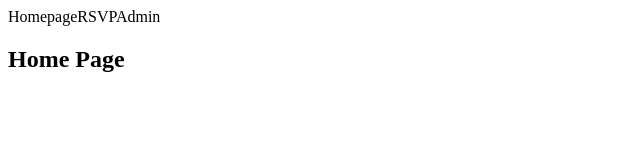
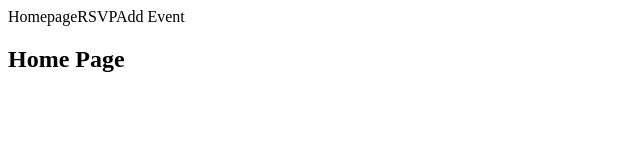
Before and after one commit to dmaleknia/Guest-List, a React app: page / in a window 1280 px wide. Shown: the top 160 px of the page, without its empty margins (0-640 px from the left). Built offline with nearby package versions, Linux system fonts and the light colour scheme; the HTML template or start-up script is replaced by a standard one.

Commit message:
changed text

```diff
--- a/app-guest-list/react-client/src/components/NavBar.jsx
+++ b/app-guest-list/react-client/src/components/NavBar.jsx
@@ -17,7 +17,7 @@ const NavBar = (props) => {
         </span>
         <span className={'admin'}
           onClick={() => setView('admin')}>
-          Admin
+          Add Event
         </span>
       </div>
     </div>
```
Also changed, not shown: 1 other file (tests, documents, lock files or other folders).
